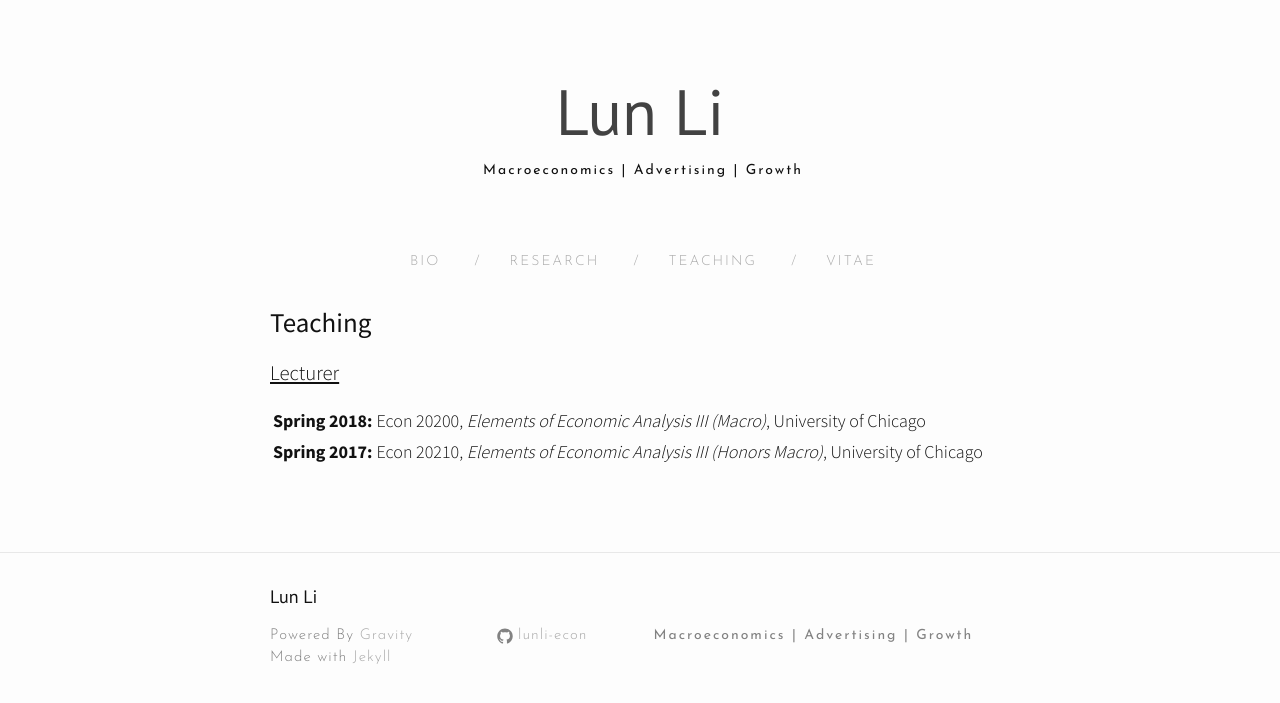
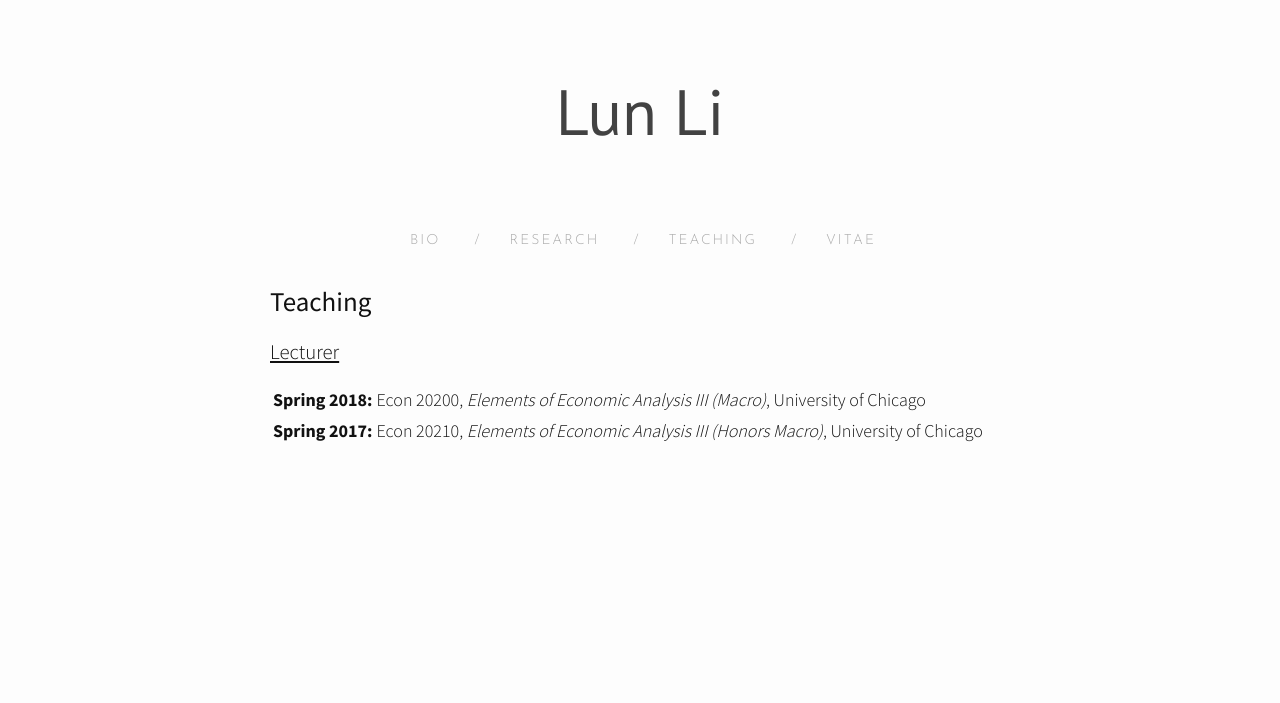
Before and after one commit to lunli-econ/lunli-econ.github.io, a Jekyll site: the page built from 2teaching.md, in a window 1280 px wide. Shown: the top 703 px of the page. Built offline with Jekyll 4.4.1, drawn with Linux system fonts in a browser that asks for light colours; nearby versions of some CDN libraries; some of the changed lines change nothing that is shown.

Commit message:
delete footer

```diff
--- a/_config.yml
+++ b/_config.yml
@@ -8,7 +8,8 @@
 # Site settings
 title: Lun Li
 email: lunl@uchicago.edu
-description: Macroeconomics | Advertising | Growth
+# description: Macroeconomics | Advertising | Growth
+description:
 baseurl: "" # the subpath of your site, e.g. /blog
 url: "https://lunli-econ.github.io" # the base hostname & protocol for your site
 github_username:  lunli-econ
--- a/_includes/footer.html
+++ b/_includes/footer.html
@@ -4,6 +4,7 @@
 
     <h2 class="footer-heading small-site-title">{{ site.title }}</h2>
 
+<!--
     <div class="footer-col-wrapper">
       <div class="footer-col footer-col-1">
         <ul class="contact-list footer-content"; font-size: 7px>
@@ -32,7 +33,6 @@
         <p>{{ site.description }}</p>
       </div>
     </div>
-
   </div>
-
+-->
 </footer>
--- a/_layouts/default.html
+++ b/_layouts/default.html
@@ -13,8 +13,6 @@
       </div>
     </div>
 
-    {% include footer.html %}
-
   </body>
 
 </html>
```
